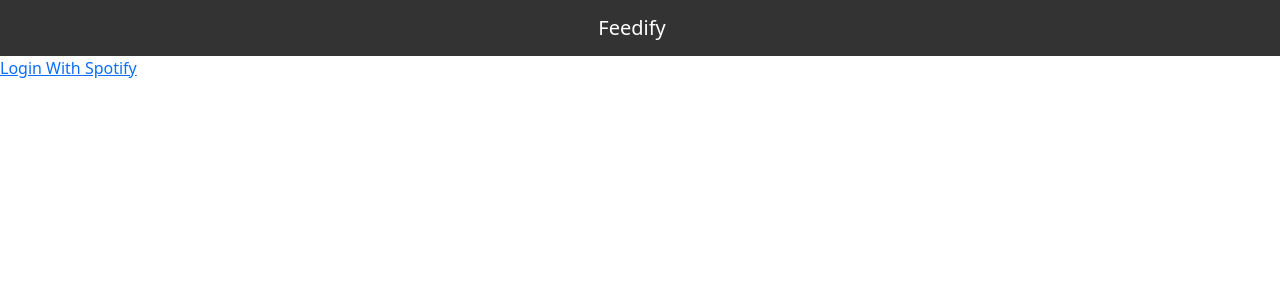
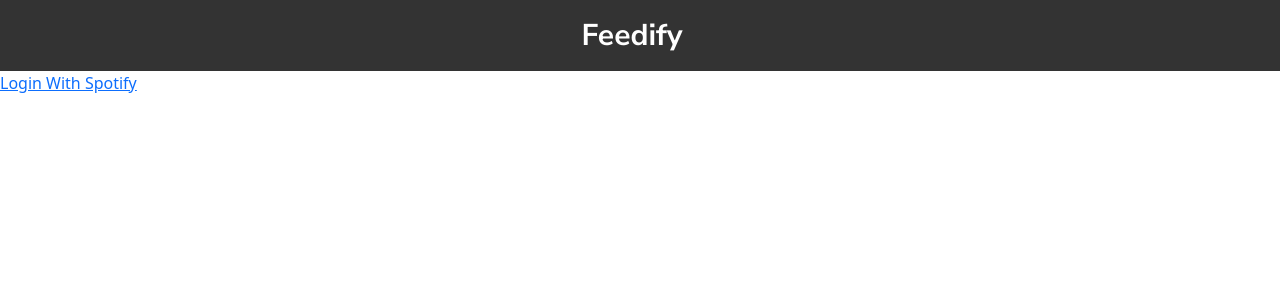
Before and after one commit to joewilliamslangley/feedify, a React (Create React App) app in the folder client/: page / in a window 1280 px wide. Shown: the top 300 px of the page. Built offline with nearby package versions, Linux system fonts and the light colour scheme; what spotify-web-api-node would draw is missing.

Commit message:
changed logo font

```diff
--- a/client/public/index.html
+++ b/client/public/index.html
@@ -10,6 +10,9 @@
       content="Web site created using create-react-app"
     />
     <link rel="apple-touch-icon" href="%PUBLIC_URL%/logo192.png" />
+    <link rel="preconnect" href="https://fonts.googleapis.com">
+    <link rel="preconnect" href="https://fonts.gstatic.com" crossorigin>
+    <link href="https://fonts.googleapis.com/css2?family=Nunito+Sans:wght@400;700&display=swap" rel="stylesheet">
     <!--
       manifest.json provides metadata used when your web app is installed on a
       user's mobile device or desktop. See https://developers.google.com/web/fundamentals/web-app-manifest/
--- a/client/src/BrandBar.css
+++ b/client/src/BrandBar.css
@@ -5,6 +5,9 @@
 .navbar-brand {
   color: white;
   pointer-events: none;
+  font-weight: 700;
+  font-family: "Nunito Sans", sans-serif;
+  font-size: 30px;
 }
 
 .brand-bar > .container {
```
Also changed, not shown: client/public/manifest.json.
